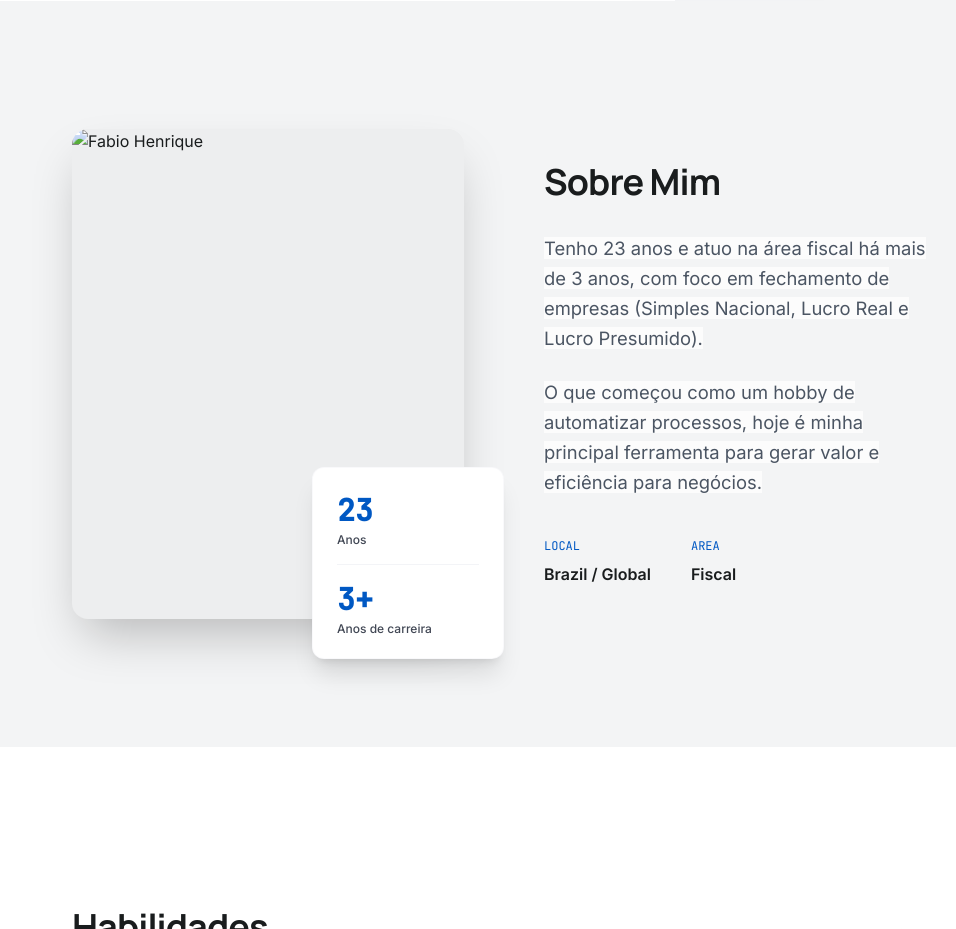
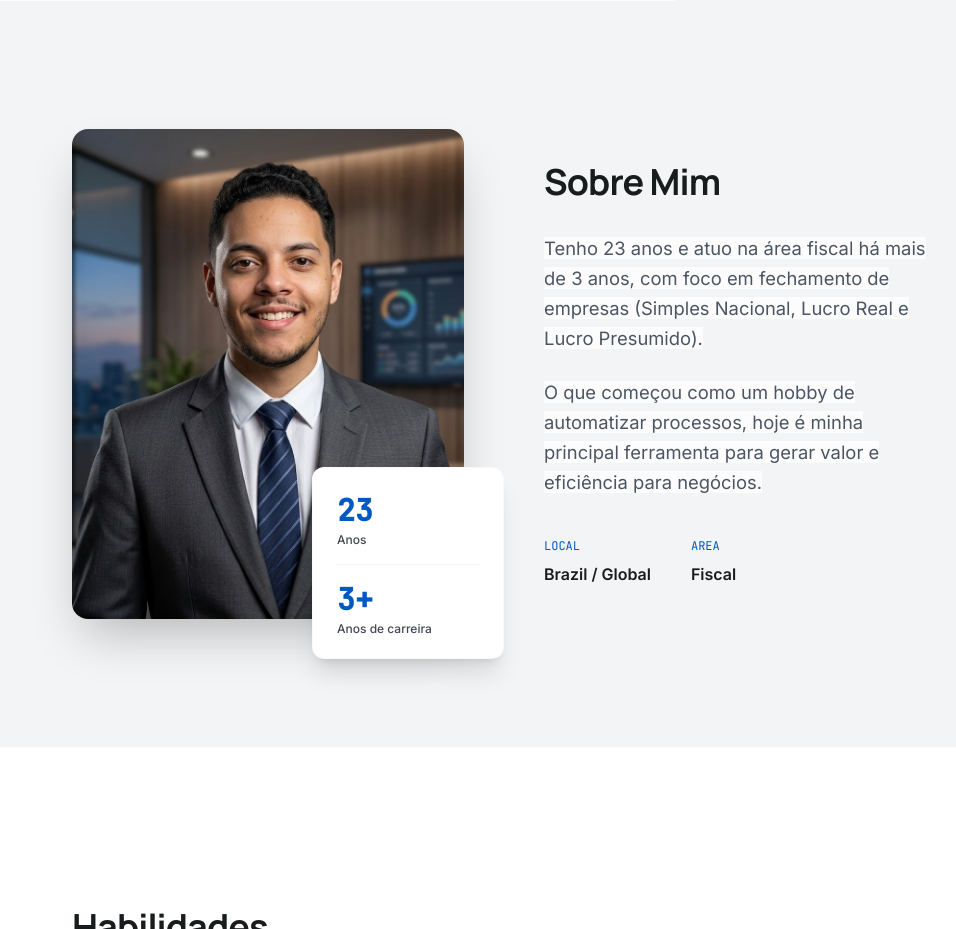
Before and after one commit to FabioHenrique289S/fabio-henrique-dev, a plain HTML site: page index.html in a window 1280 px wide. Shown: the part 920-1849 px from the top of the page, without its empty margins (264-1220 px from the left). Drawn offline with nearby package versions, Linux system fonts and the light colour scheme.

Commit message:
Update index.html

```diff
--- a/index.html
+++ b/index.html
@@ -163,7 +163,7 @@
 <div class="grid grid-cols-1 lg:grid-cols-2 gap-20 items-center">
 <div class="relative">
 <div class="aspect-[4/5] bg-surface-container rounded-2xl overflow-hidden shadow-2xl">
-<img alt="Fabio Henrique" class="w-full h-full object-cover" data-alt="Close-up of Fabio Henrique, a young professional with a focused expression, wearing modern business casual attire in a bright office space" src="Portfólio de Fabio.jfif" style="">
+<img alt="Fabio Henrique" class="w-full h-full object-cover" data-alt="Close-up of Fabio Henrique, a young professional with a focused expression, wearing modern business casual attire in a bright office space" src="Fabio portfolio.jfif" style="">
 </div>
 <div class="absolute -bottom-10 -right-10 w-48 h-48 bg-white p-6 shadow-xl rounded-xl border border-outline-variant/10">
 <span class="mono-text text-primary text-3xl font-bold" style="">23</span>
```
